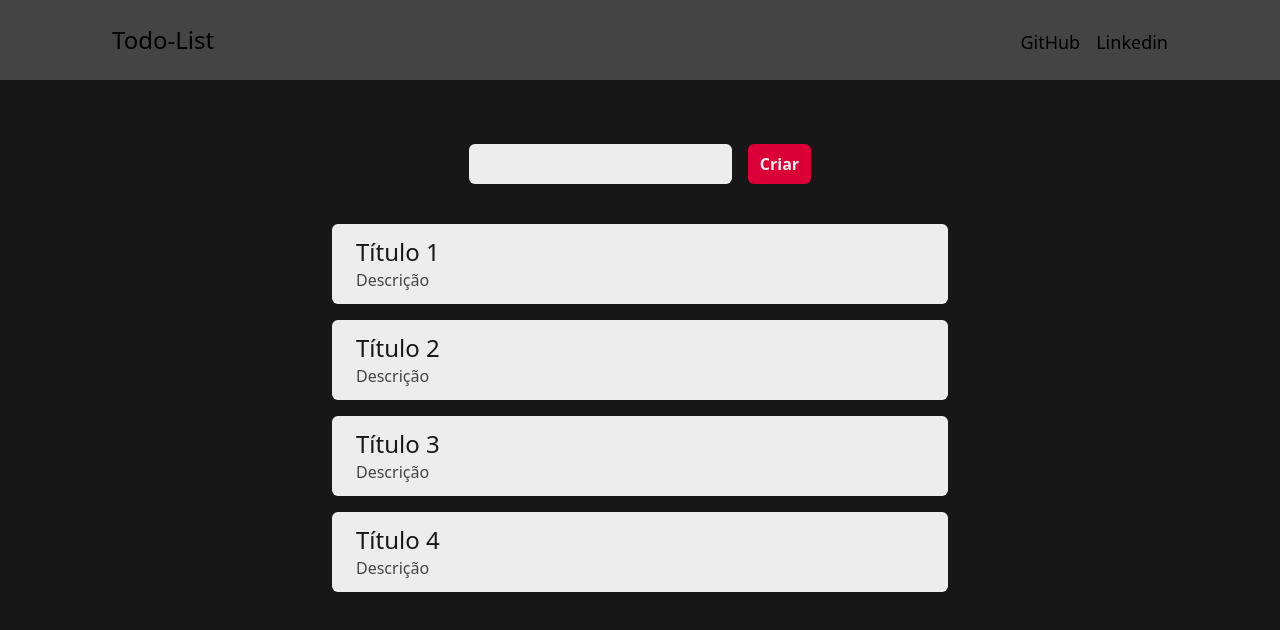
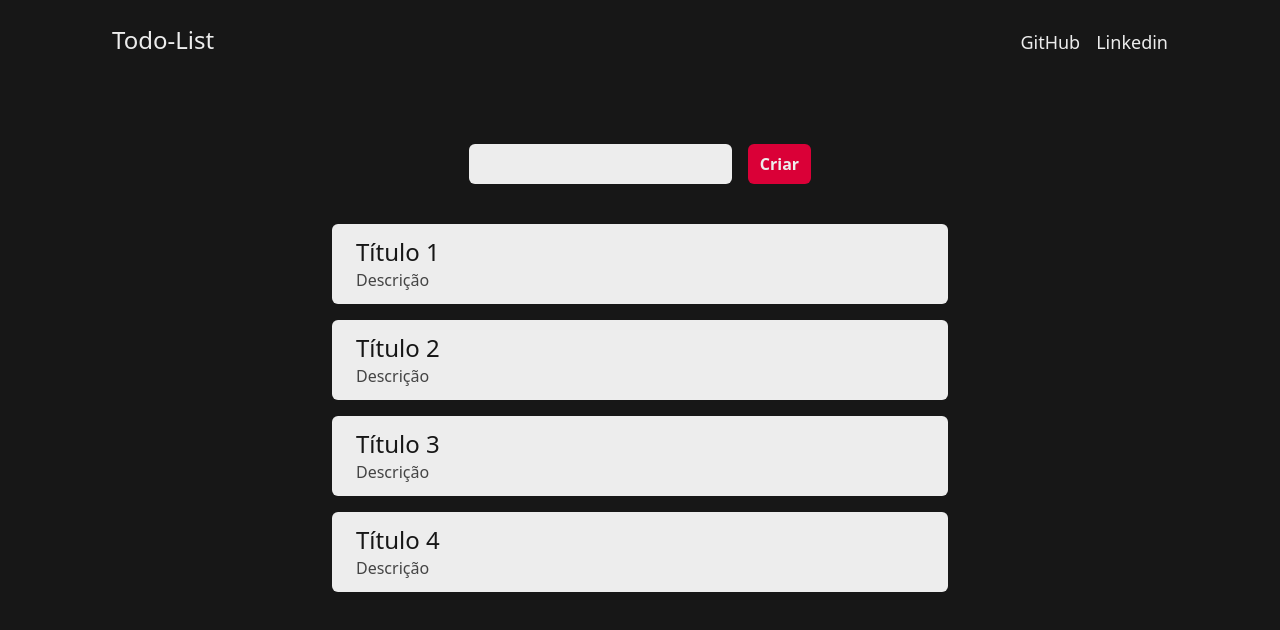
Before and after one commit to gabrielh-silvestre/todo-list, a React (Create React App) app: page / in a window 1280 px wide. Shown: the top 630 px of the page. Built offline with nearby package versions, Linux system fonts and the light colour scheme.

Commit message:
style(Header): change text and background color

```diff
--- a/src/components/Header/styles.ts
+++ b/src/components/Header/styles.ts
@@ -3,8 +3,8 @@ import tw from 'tailwind-styled-components';
 export const HeaderContainer = tw.header`
   w-full
   py-6
-  bg-gray
 
+  text-gray-light
   text-2xl
 `;
 
```
